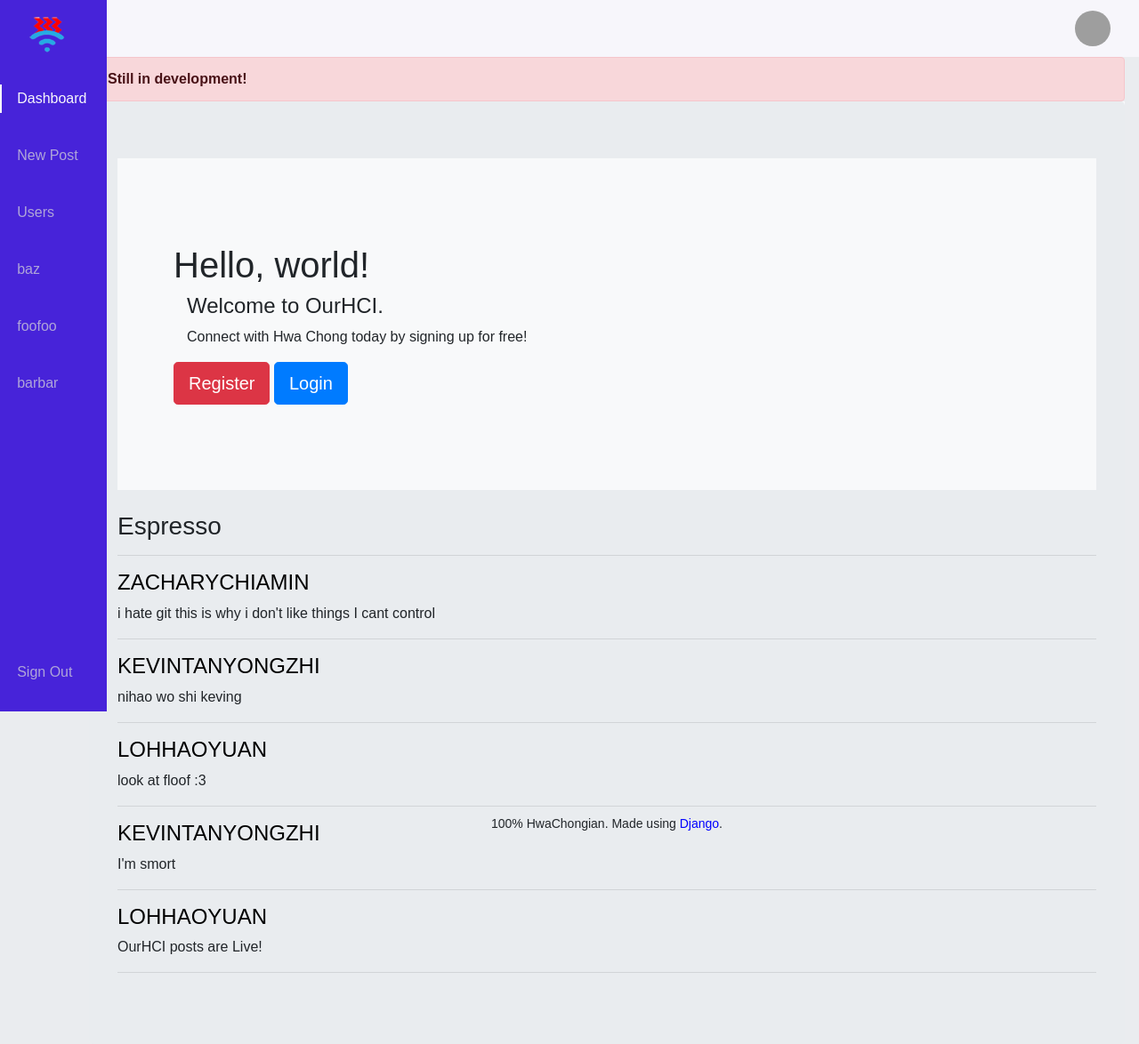
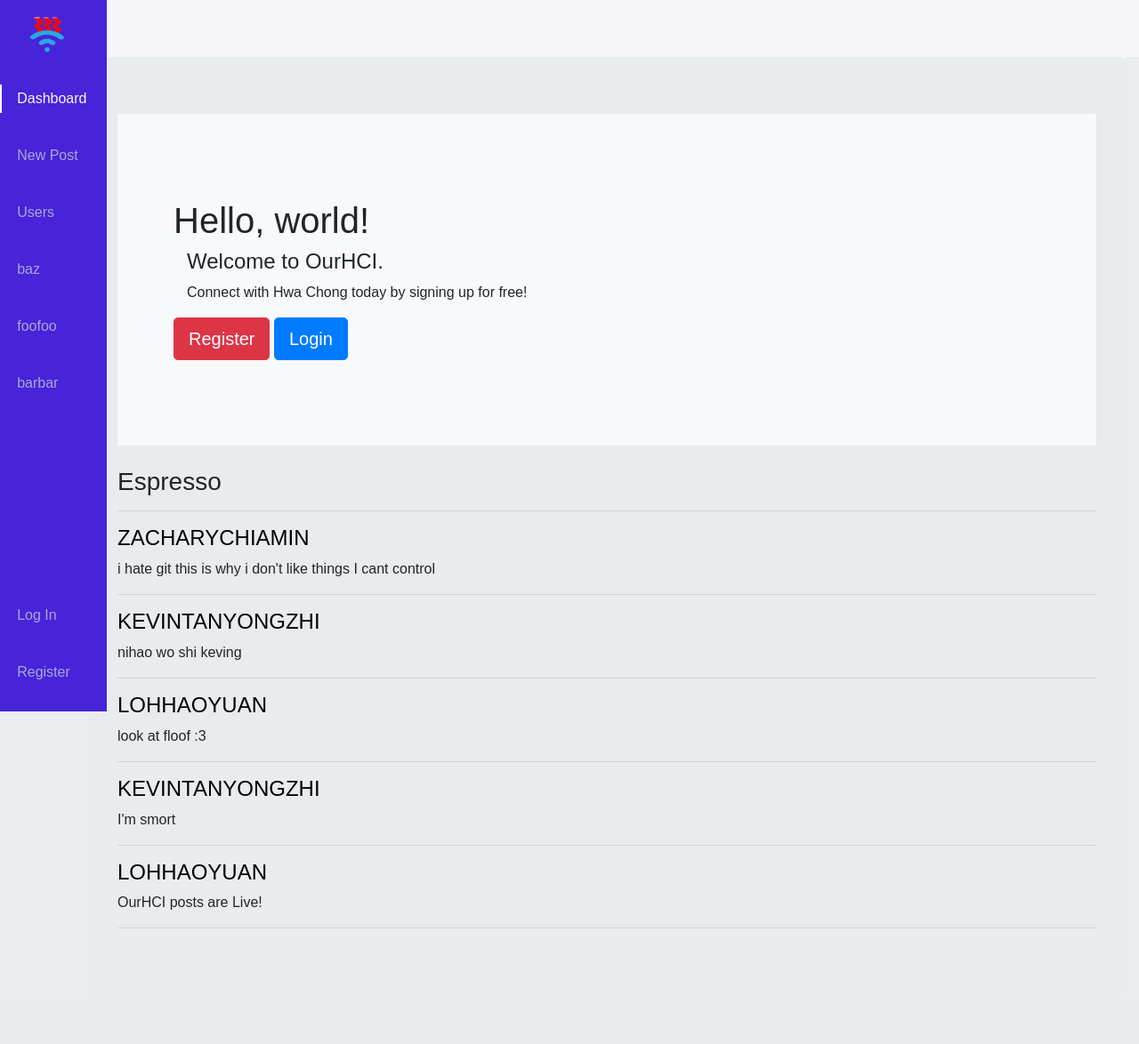
Before and after one commit to lohhaoyuan/hciprojectwork2022, a Django app: page / in a window 1280 px wide. Shown: the whole page at 89% size. After the commit the page ends 1044 px from the top, so only its background shows below. Run offline with Django 4.2, Linux system fonts and the light colour scheme; data comes from the database, SQL or seed files in the repository; both versions use the stored data as it was after the commit; grey boxes are pictures that could not be loaded.

Commit message:
goodnight

```diff
--- a/ourhci/ourapp/templates/ourapp/index.html
+++ b/ourhci/ourapp/templates/ourapp/index.html
@@ -12,9 +12,7 @@
             <h1 class="display-5 fw-bold">Hello, <strong>{{user}}</strong>!</h1>
             <h4 class="col-md-8 fs-4">Welcome back to OurHCI.</h4>
                 <p class="col-md-8 fs-4">
-                    "If you are on social media, and you are not learning, not laughing,
-                    not being inspired or not networking,
-                    then you are using it wrong." ― Germany Kent
+                    "OurHCI puts the sock in Social Media!" -One of the insomniacs who made this website
                      </p>
 
 
--- a/ourhci/ourapp/templates/ourapp/layout.html
+++ b/ourhci/ourapp/templates/ourapp/layout.html
@@ -283,9 +283,9 @@
 
   <body id="body" >
     <!-- add the following to body tag to disable inspect: oncontextmenu="return false" onkeydown="return false;" onmousedown="return false;" -->
-    <div style="margin-bottom: 0px;" class="alert alert-danger" role="alert">
+    <!-- <div style="margin-bottom: 0px;" class="alert alert-danger" role="alert">
       <a class="stretched-link alert-link" href="/admin" role="button">Still in development!</a>
-    </div>
+    </div> -->
 
 <!--
   <img width="100" height="100" class="d-inline-block align-top" id="ourhcilogo"  src="{%static 'ourapp/ourhci-logo.png' %}">
@@ -294,9 +294,9 @@
     <div class="header_toggle">
       <i class='bx bx-menu' id="header-toggle"></i>
     </div>
-    <div class="header_img">
+    <!-- <div class="header_img">
       <img src="https://i.imgur.com/hczKIze.jpg" alt="">
-    </div>
+    </div> -->
   </header>
   <div class="l-navbar" id="nav-bar">
     <nav class="nav">
@@ -308,13 +308,15 @@
         <div class="nav_list">
           <a href="/" class="nav_link active">
             <i class='bx bx-grid-alt nav_icon'></i>
-            <span class="nav_name">Dashboard</span>
+            <span class="nav_name">
+              Dashboard
+            </span>
           </a>
-          <a href="#" class="nav_link">
+          <a href="/#" class="nav_link">
             <i class='bx bx-user nav_icon'></i>
             <span class="nav_name">New Post</span>
           </a>
-          <a href="{% url 'users' %}" class="nav_link">
+          <a href="/@#" class="nav_link">
             <i class='bx bx-message-square-detail nav_icon'></i>
             <span class="nav_name">Users</span>
           </a> <a href="#" class="nav_link">
@@ -331,10 +333,23 @@
           </a>
         </div>
       </div>
-      <a href="#" class="nav_link">
+      {% if user.is_authenticated%}
+      <a href="{% url 'logout'%}" class="nav_link">
         <i class='bx bx-log-out nav_icon'></i>
         <span class="nav_name">Sign Out</span>
       </a>
+      {% else %}
+      <div class="navlink">
+      <a href="{% url 'login'%}" class="nav_link">
+        <i class='bx bx-log-out nav_icon'></i>
+        <span class="nav_name">Log In</span>
+      </a>
+      <a href="{% url 'register'%}" class="nav_link">
+        <i class='bx bx-log-out nav_icon'></i>
+        <span class="nav_name">Register</span>
+      </a>
+    </div>
+      {% endif%}
     </nav>
   </div>
 <!--Container Main start-->
@@ -343,12 +358,7 @@
   {% endblock %}
 </div>
 
-        <div class="footer">
-          <p>
-            <small>100% HwaChongian. Made using <a href="https://djangoproject.com">Django</a>.
-            </small>
-          </p>
-        </div>
+
         <script src="https://cdn.jsdelivr.net/npm/jquery@3.5.1/dist/jquery.slim.min.js" integrity="sha384-DfXdz2htPH0lsSSs5nCTpuj/zy4C+OGpamoFVy38MVBnE+IbbVYUew+OrCXaRkfj" crossorigin="anonymous"></script>
         <script src="https://cdn.jsdelivr.net/npm/bootstrap@4.6.1/dist/js/bootstrap.bundle.min.js" integrity="sha384-fQybjgWLrvvRgtW6bFlB7jaZrFsaBXjsOMm/tB9LTS58ONXgqbR9W8oWht/amnpF" crossorigin="anonymous"></script>
     </body>
--- a/requirements.txt
+++ b/requirements.txt
@@ -1 +1,4 @@
 Django
+Pyperclip
+markdown2
+Pillow
```
Also changed, not shown: ourhci/db.sqlite3.
